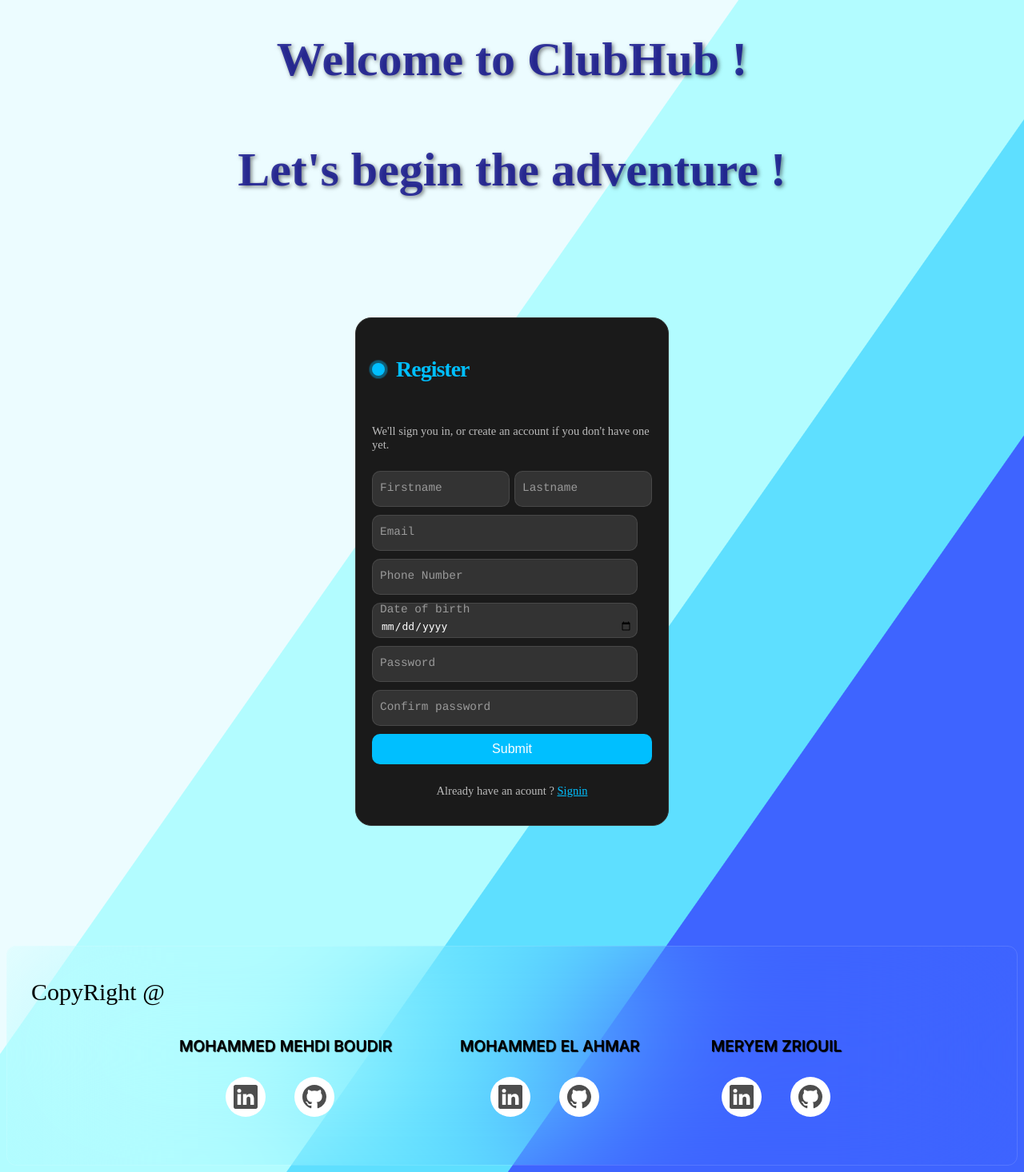
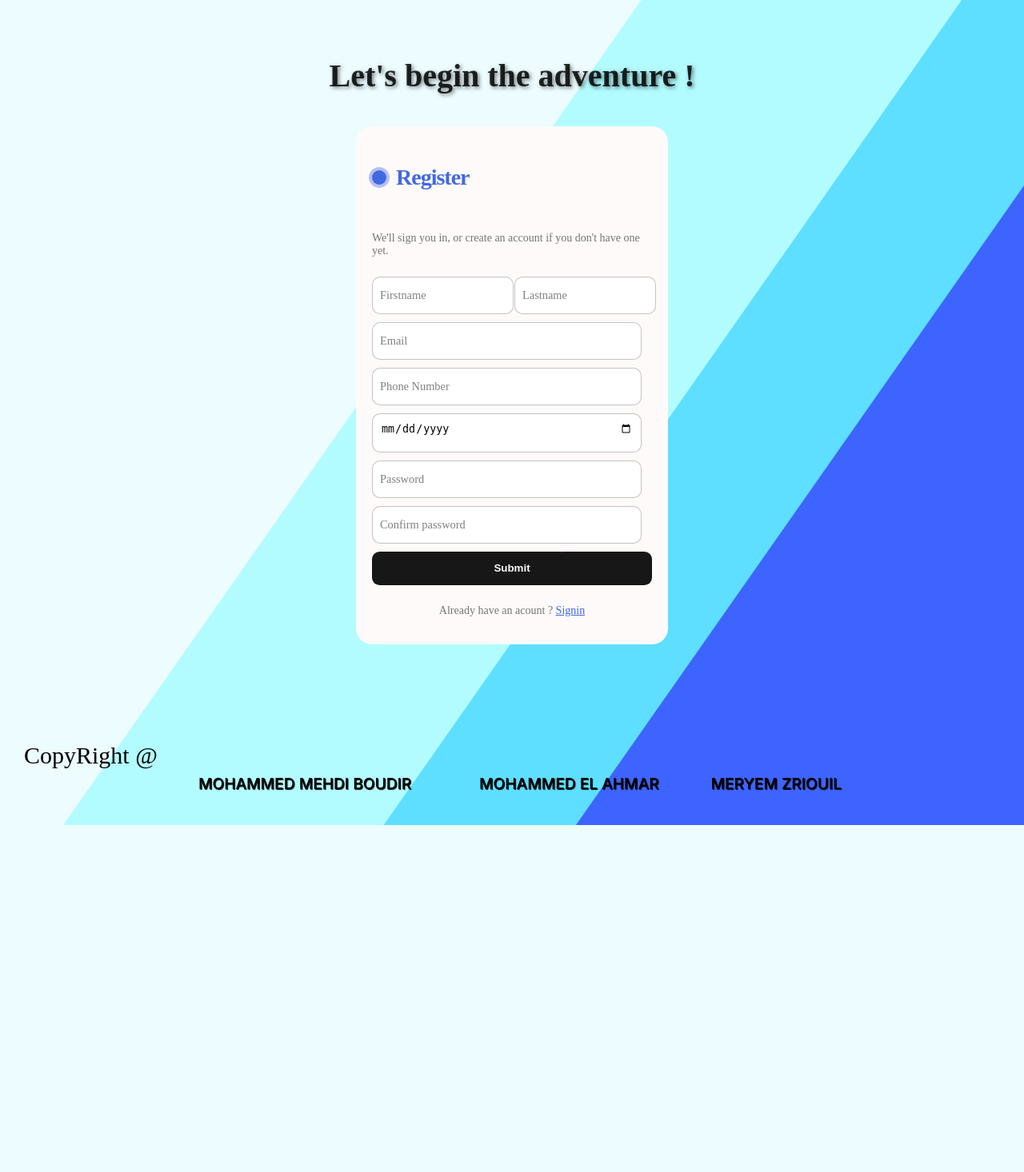
Before and after one commit to mohammedmehdio/project, a PHP site: page /html/sign_up.html in a window 1280 px wide. Shown: the whole page at 80% size. After the commit the page ends 1032 px from the top, so only its background shows below. Run offline with PHP 8.4, Linux system fonts and the light colour scheme; some web fonts are replaced.

Commit message:
change somthing in sign up page

```diff
--- a/css/sign_up.css
+++ b/css/sign_up.css
@@ -18,10 +18,10 @@ body{
 h1{
     text-align: center;
     font-family: 'Tilt Warp';
-    color: rgba(21, 21, 142, 0.845);
-    font-size: 60px;
+    color: rgba(0, 0, 0, 0.845);
+    font-size: 40px;
     text-shadow: 2px 2px 5px rgba(0, 0, 0, 0.5);
-    margin-bottom:90px ;
+    margin-bottom:10px ;
 }
 
 .form {
@@ -29,31 +29,39 @@ h1{
   flex-direction: column;
   gap: 10px;
   max-width: 350px;
+  background-color: #FFFAFA;
   padding: 20px;
   border-radius: 20px;
   position: relative;
-    background-color: #1a1a1a;
-    color: #fff;
-    border: 1px solid #333;
   margin: auto;
-    margin-top: 150px;
-    margin-bottom: 150px;
+  margin-top: 40px;
 }
 
 .title {
   font-size: 28px;
+  color: royalblue;
   font-weight: 600;
   letter-spacing: -1px;
   position: relative;
   display: flex;
   align-items: center;
   padding-left: 30px;
-    color: #00bfff;
+}
+
+.title::before,.title::after {
+  position: absolute;
+  content: "";
+  height: 16px;
+  width: 16px;
+  border-radius: 50%;
+  left: 0px;
+  background-color: royalblue;
 }
 
 .title::before {
   width: 18px;
   height: 18px;
+  background-color: royalblue;
 }
 
 .title::after {
@@ -62,33 +70,21 @@ h1{
   animation: pulse 1s linear infinite;
 }
 
-  .title::before,
-  .title::after {
-    position: absolute;
-    content: "";
-    height: 16px;
-    width: 16px;
-    border-radius: 50%;
-    left: 0px;
-    background-color: #00bfff;
-  }
-
-  .message,
-  .signin {
-    font-size: 14.5px;
-    color: rgba(255, 255, 255, 0.7);
+.message, .signin {
+  color: rgba(88, 87, 87, 0.822);
+  font-size: 14px;
 }
 
 .signin {
   text-align: center;
 }
 
+.signin a {
+  color: royalblue;
+}
+
 .signin a:hover {
   text-decoration: underline royalblue;
-  }
-
-  .signin a {
-    color: #00bfff;
 }
 
 .flex {
@@ -102,58 +98,126 @@ h1{
 }
 
 .form label .input {
-    background-color: #333;
-    color: #fff;
-    width: 90%;
-    padding: 20px 05px 05px 10px;
+  width: 100%;
+  padding: 10px 10px 20px 10px;
   outline: 0;
   border: 1px solid rgba(105, 105, 105, 0.397);
   border-radius: 10px;
+  width: 90%;
 }
 
 .form label .input + span {
-    color: rgba(255, 255, 255, 0.5);
   position: absolute;
   left: 10px;
-    top: 0px;
+  top: 15px;
+  color: grey;
   font-size: 0.9em;
   cursor: text;
   transition: 0.3s ease;
-    font-family:  Courier, monospace;
 }
 
 .form label .input:placeholder-shown + span {
-    top: 12.5px;
+  top: 15px;
   font-size: 0.9em;
 }
 
-  .form label .input:focus + span,
-  .form label .input:valid + span {
-    color: #00bfff;
-    top: 0px;
-    font-size: 0.9em;
-    font-weight: 650;
-    font-family: 'Courier New', Courier, monospace;
+.form label .input:focus + span,.form label .input:valid + span {
+  top: 30px;
+  font-size: 0.7em;
+  font-weight: 600;
 }
 
-  .input {
-    font-size: medium;
+.form label .input:valid + span {
+  color: green;
 }
 
-  .submit {
+.button {
+  width: 150px;
+  padding: 0;
   border: none;
-    outline: none;
-    padding: 10px;
-    border-radius: 10px;
-    color: #fff;
-    font-size: 16px;
-    transform: .3s ease;
-    background-color: #00bfff;
+  transform: rotate(2deg);
+  transform-origin: center;
+  font-family: "Gochi Hand", cursive;
+  text-decoration: none;
+  font-size: 15px;
+  cursor: pointer;
+  padding-bottom: 3px;
+  border-radius: 5px;
+  box-shadow: 0 2px 0 #494a4b;
+  transition: all 0.3s cubic-bezier(0.175, 0.885, 0.32, 1.275);
+  background-color: #5cdb95;
 }
 
-  .submit:hover {
-    background-color: #00bfff96;
+.button span {
+  background: #f1f5f8;
+  display: block;
+  padding: 0.5rem 1rem;
+  border-radius: 5px;
+  border: 2px solid #494a4b;
 }
+
+.button:active {
+  transform: translateY(5px);
+  padding-bottom: 0px;
+  outline: 0;
+}
+
+button {
+  font-family: Arial, Helvetica, sans-serif;
+  font-weight: bold;
+  color: white;
+  background-color: #171717;
+  padding: 1em 2em;
+  border: none;
+  border-radius: .6rem;
+  position: relative;
+  cursor: pointer;
+  overflow: hidden;
+  width: 100%;
+  margin: auto;
+}
+
+button span:not(:nth-child(6)) {
+  position: absolute;
+  left: 50%;
+  top: 50%;
+  transform: translate(-50%, -50%);
+  height: 30px;
+  width: 30px;
+  background-color: #0c66ed;
+  border-radius: 50%;
+  transition: .6s ease;
+}
+
+button span:nth-child(6) {
+  position: relative;
+}
+
+button span:nth-child(1) {
+  transform: translate(-3.3em, -4em);
+}
+
+button span:nth-child(2) {
+  transform: translate(-7em, 2.3em);
+}
+
+button span:nth-child(3) {
+  transform: translate(-.2em, 1.8em);
+}
+
+button span:nth-child(4) {
+  transform: translate(3.5em, 2.4em);
+}
+
+button span:nth-child(5) {
+  transform: translate(3.5em, -3.8em);
+}
+
+button:hover span:not(:nth-child(6)) {
+  transform: translate(-50%, -50%) scale(14);
+  transition: 1.5s ease;
+}
+
 
 @keyframes pulse {
   from {
@@ -168,15 +232,15 @@ h1{
 }
 
   .footer{
-    margin-top: 30px;
+    margin-top: 50px;
     padding: 2em;
     display: flex;
     justify-content: space-between;
-    backdrop-filter: blur(100px) saturate(100%);
+
       -webkit-backdrop-filter: blur(100px) saturate(100%);
       background-color: rgba(17, 25, 40, 0);
       border-radius: 12px;
-      border: 1px solid rgba(255, 255, 255, 0.125);
+
   }
 
   .footer-title{
@@ -202,74 +266,9 @@ h1{
     list-style: none;
   }
 
-  .example-2 {
-    display: flex;
-  }
-
-  .example-2 .icon-content {
-    margin-top: 5px;
-    margin: 0 10px;
-    position: relative;
-    padding: 0.5rem;
-  }
-
-  .example-2 .icon-content a {
-    position: relative;
-    overflow: hidden;
-    display: flex;
-    justify-content: center;
-    align-items: center;
-    width: 50px;
-    height: 50px;
-    border-radius: 50%;
-    color: #4d4d4d;
-    background-color: #fff;
-    transition: all 0.3s ease-in-out;
-  }
-
-  .example-2 .icon-content a:hover {
-    box-shadow: 3px 2px 45px 0px rgb(0 0 0 / 12%);
-  }
-
-  .example-2 .icon-content a svg {
-    position: relative;
-    z-index: 1;
-    width: 30px;
-    height: 30px;
-  }
-
-  .example-2 .icon-content a:hover {
-    color: white;
-  }
-
-  .example-2 .icon-content a .filled {
-    position: absolute;
-    top: auto;
-    bottom: 0;
-    left: 0;
-    width: 100%;
-    height: 0;
-    background-color: #000;
-    transition: all 0.3s ease-in-out;
-  }
-
-  .example-2 .icon-content a:hover .filled {
-    height: 100%;
-  }
-
-  .example-2 .icon-content a[data-social="linkedin"] .filled,
-  .example-2 .icon-content a[data-social="linkedin"]  .tooltip {
-    background-color: #0274b3;
-  }
-
-  .example-2 .icon-content a[data-social="github"] .filled,
-  .example-2 .icon-content a[data-social="github"]  .tooltip {
-    background-color: #24262a;
-  }
-
   .copy{
     position: absolute ;
-    top: 0;
+
     left: 0;
     margin-top: 40px;
     margin-left: 30px;
--- a/css/style.css
+++ b/css/style.css
@@ -5,12 +5,8 @@
 @import url('https://fonts.googleapis.com/css2?family=Bungee+Spice&family=Rubik+Doodle+Shadow&display=swap');
 
 body{
-    background: linear-gradient(125deg, #ECFCFF 0%, #ECFCFF 40%, #B2FCFF calc(40% + 1px), #B2FCFF 60%, #5EDFFF calc(60% + 1px), #5EDFFF 72%, #3E64FF calc(72% + 1px), #3E64FF 100%);.welcome{
-    position:relative;
-    margin:auto;
+    background-image: linear-gradient(125deg, #ECFCFF 0%, #ECFCFF 40%, #B2FCFF calc(40% + 1px), #B2FCFF 60%, #5EDFFF calc(60% + 1px), #5EDFFF 72%, #3E64FF calc(72% + 1px), #3E64FF 100%);.welcome{
 
-    width:700px;
-    margin-top: 50px;
 }}
 
 h1{
--- a/html/sign_up.html
+++ b/html/sign_up.html
@@ -8,8 +8,8 @@
 </head>
 <body>
     <div>
-    <h1>
-Welcome to ClubHub !<br><br> Let's begin the adventure !
+    <br>
+<br> <h1 >Let's begin the adventure !
     </h1>
     </div>
     <form class="form">
@@ -39,7 +39,7 @@ Welcome to ClubHub !<br><br> Let's begin the adventure !
 
         <label>
             <input class="input" type="date" placeholder="" required="">
-            <span>Date of birth</span>
+            <span></span>
         </label>
 
         <label>
@@ -51,7 +51,14 @@ Welcome to ClubHub !<br><br> Let's begin the adventure !
             <input class="input" type="password" placeholder="" required="">
             <span>Confirm password</span>
         </label>
-        <button class="submit">Submit</button>
+        <button>
+          <span class="circle1"></span>
+          <span class="circle2"></span>
+          <span class="circle3"></span>
+          <span class="circle4"></span>
+          <span class="circle5"></span>
+          <span class="text">Submit</span>
+      </button>
         <p class="signin">Already have an acount ? <a href="#">Signin</a> </p>
     </form>
 
@@ -61,153 +68,14 @@ Welcome to ClubHub !<br><br> Let's begin the adventure !
         <b class="footer-title">
             <div class="copy"> CopyRight @ </div><div class="spaced-span"><span>MOHAMMED MEHDI BOUDIR</span>
                 <div>
-                    <ul class="example-2">
-                        <li class="icon-content">
-                          <a
-                            href="https://www.linkedin.com/in/mohammed-mehdi-boudir-618914298/" target="_blank"
-                            aria-label="LinkedIn"
-                            data-social="linkedin"
-                          >
-                            <div class="filled"></div>
-                            <svg
-                              xmlns="http://www.w3.org/2000/svg"
-                              width="16"
-                              height="16"
-                              fill="currentColor"
-                              class="bi bi-linkedin"
-                              viewBox="0 0 16 16"
-                              xml:space="preserve"
-                            >
-                              <path
-                                d="M0 1.146C0 .513.526 0 1.175 0h13.65C15.474 0 16 .513 16 1.146v13.708c0 .633-.526 1.146-1.175 1.146H1.175C.526 16 0 15.487 0 14.854zm4.943 12.248V6.169H2.542v7.225zm-1.2-8.212c.837 0 1.358-.554 1.358-1.248-.015-.709-.52-1.248-1.342-1.248S2.4 3.226 2.4 3.934c0 .694.521 1.248 1.327 1.248zm4.908 8.212V9.359c0-.216.016-.432.08-.586.173-.431.568-.878 1.232-.878.869 0 1.216.662 1.216 1.634v3.865h2.401V9.25c0-2.22-1.184-3.252-2.764-3.252-1.274 0-1.845.7-2.165 1.193v.025h-.016l.016-.025V6.169h-2.4c.03.678 0 7.225 0 7.225z"
-                                fill="currentColor"
-                              ></path>
-                            </svg>
-                          </a>
-                          <div class="tooltip"></div>
-                        </li>
-                        <li class="icon-content">
-                          <a href="https://github.com/mohammedmehdil"  target="_blank" aria-label="GitHub" data-social="github">
-                            <div class="filled"></div>
-                            <svg
-                              xmlns="http://www.w3.org/2000/svg"
-                              width="16"
-                              height="16"
-                              fill="currentColor"
-                              class="bi bi-github"
-                              viewBox="0 0 16 16"
-                              xml:space="preserve"
-                            >
-                              <path
-                                d="M8 0C3.58 0 0 3.58 0 8c0 3.54 2.29 6.53 5.47 7.59.4.07.55-.17.55-.38 0-.19-.01-.82-.01-1.49-2.01.37-2.53-.49-2.69-.94-.09-.23-.48-.94-.82-1.13-.28-.15-.68-.52-.01-.53.63-.01 1.08.58 1.23.82.72 1.21 1.87.87 2.33.66.07-.52.28-.87.51-1.07-1.78-.2-3.64-.89-3.64-3.95 0-.87.31-1.59.82-2.15-.08-.2-.36-1.02.08-2.12 0 0 .67-.21 2.2.82.64-.18 1.32-.27 2-.27s1.36.09 2 .27c1.53-1.04 2.2-.82 2.2-.82.44 1.1.16 1.92.08 2.12.51.56.82 1.27.82 2.15 0 3.07-1.87 3.75-3.65 3.95.29.25.54.73.54 1.48 0 1.07-.01 1.93-.01 2.2 0 .21.15.46.55.38A8.01 8.01 0 0 0 16 8c0-4.42-3.58-8-8-8"
-                                fill="currentColor"
-                              ></path>
-                            </svg>
-                          </a>
-                          <div class="tooltip"></div>
-                        </li>
-                    </ul>
+
                 </div>
     </div>
             <div class="spaced-span"> <span class="m">MOHAMMED  EL  AHMAR</span>
-                <div>
-                    <ul class="example-2">
-                        <li class="icon-content">
-                          <a
-                            href="https://www.linkedin.com/in/mohammed-el-ahmar-470516213/" target="_blank"
-                            aria-label="LinkedIn"
-                            data-social="linkedin"
-                          >
-                            <div class="filled"></div>
-                            <svg
-                              xmlns="http://www.w3.org/2000/svg"
-                              width="16"
-                              height="16"
-                              fill="currentColor"
-                              class="bi bi-linkedin"
-                              viewBox="0 0 16 16"
-                              xml:space="preserve"
-                            >
-                              <path
-                                d="M0 1.146C0 .513.526 0 1.175 0h13.65C15.474 0 16 .513 16 1.146v13.708c0 .633-.526 1.146-1.175 1.146H1.175C.526 16 0 15.487 0 14.854zm4.943 12.248V6.169H2.542v7.225zm-1.2-8.212c.837 0 1.358-.554 1.358-1.248-.015-.709-.52-1.248-1.342-1.248S2.4 3.226 2.4 3.934c0 .694.521 1.248 1.327 1.248zm4.908 8.212V9.359c0-.216.016-.432.08-.586.173-.431.568-.878 1.232-.878.869 0 1.216.662 1.216 1.634v3.865h2.401V9.25c0-2.22-1.184-3.252-2.764-3.252-1.274 0-1.845.7-2.165 1.193v.025h-.016l.016-.025V6.169h-2.4c.03.678 0 7.225 0 7.225z"
-                                fill="currentColor"
-                              ></path>
-                            </svg>
-                          </a>
-                          <div class="tooltip"></div>
-                        </li>
-                        <li class="icon-content">
-                          <a href="https://github.com/mohammedelahmar"  target="_blank" aria-label="GitHub" data-social="github">
-                            <div class="filled"></div>
-                            <svg
-                              xmlns="http://www.w3.org/2000/svg"
-                              width="16"
-                              height="16"
-                              fill="currentColor"
-                              class="bi bi-github"
-                              viewBox="0 0 16 16"
-                              xml:space="preserve"
-                            >
-                              <path
-                                d="M8 0C3.58 0 0 3.58 0 8c0 3.54 2.29 6.53 5.47 7.59.4.07.55-.17.55-.38 0-.19-.01-.82-.01-1.49-2.01.37-2.53-.49-2.69-.94-.09-.23-.48-.94-.82-1.13-.28-.15-.68-.52-.01-.53.63-.01 1.08.58 1.23.82.72 1.21 1.87.87 2.33.66.07-.52.28-.87.51-1.07-1.78-.2-3.64-.89-3.64-3.95 0-.87.31-1.59.82-2.15-.08-.2-.36-1.02.08-2.12 0 0 .67-.21 2.2.82.64-.18 1.32-.27 2-.27s1.36.09 2 .27c1.53-1.04 2.2-.82 2.2-.82.44 1.1.16 1.92.08 2.12.51.56.82 1.27.82 2.15 0 3.07-1.87 3.75-3.65 3.95.29.25.54.73.54 1.48 0 1.07-.01 1.93-.01 2.2 0 .21.15.46.55.38A8.01 8.01 0 0 0 16 8c0-4.42-3.58-8-8-8"
-                                fill="currentColor"
-                              ></path>
-                            </svg>
-                          </a>
-                          <div class="tooltip"></div>
-                        </li>
-                    </ul>
-                </div>
+
     </div>
             <div class="spaced-span"> <span class="m">MERYEM  ZRIOUIL</span>
-                <div>
-                    <ul class="example-2">
-                        <li class="icon-content">
-                          <a
-                            href="https://www.linkedin.com/in/meryem-zriouil-73b202317/" target="_blank"
-                            aria-label="LinkedIn"
-                            data-social="linkedin"
-                          >
-                            <div class="filled"></div>
-                            <svg
-                              xmlns="http://www.w3.org/2000/svg"
-                              width="16"
-                              height="16"
-                              fill="currentColor"
-                              class="bi bi-linkedin"
-                              viewBox="0 0 16 16"
-                              xml:space="preserve"
-                            >
-                              <path
-                                d="M0 1.146C0 .513.526 0 1.175 0h13.65C15.474 0 16 .513 16 1.146v13.708c0 .633-.526 1.146-1.175 1.146H1.175C.526 16 0 15.487 0 14.854zm4.943 12.248V6.169H2.542v7.225zm-1.2-8.212c.837 0 1.358-.554 1.358-1.248-.015-.709-.52-1.248-1.342-1.248S2.4 3.226 2.4 3.934c0 .694.521 1.248 1.327 1.248zm4.908 8.212V9.359c0-.216.016-.432.08-.586.173-.431.568-.878 1.232-.878.869 0 1.216.662 1.216 1.634v3.865h2.401V9.25c0-2.22-1.184-3.252-2.764-3.252-1.274 0-1.845.7-2.165 1.193v.025h-.016l.016-.025V6.169h-2.4c.03.678 0 7.225 0 7.225z"
-                                fill="currentColor"
-                              ></path>
-                            </svg>
-                          </a>
-                          <div class="tooltip"></div>
-                        </li>
-                        <li class="icon-content">
-                          <a href="https://github.com/meryem-ZRIOUIL"  target="_blank" aria-label="GitHub" data-social="github">
-                            <div class="filled"></div>
-                            <svg
-                              xmlns="http://www.w3.org/2000/svg"
-                              width="16"
-                              height="16"
-                              fill="currentColor"
-                              class="bi bi-github"
-                              viewBox="0 0 16 16"
-                              xml:space="preserve"
-                            >
-                              <path
-                                d="M8 0C3.58 0 0 3.58 0 8c0 3.54 2.29 6.53 5.47 7.59.4.07.55-.17.55-.38 0-.19-.01-.82-.01-1.49-2.01.37-2.53-.49-2.69-.94-.09-.23-.48-.94-.82-1.13-.28-.15-.68-.52-.01-.53.63-.01 1.08.58 1.23.82.72 1.21 1.87.87 2.33.66.07-.52.28-.87.51-1.07-1.78-.2-3.64-.89-3.64-3.95 0-.87.31-1.59.82-2.15-.08-.2-.36-1.02.08-2.12 0 0 .67-.21 2.2.82.64-.18 1.32-.27 2-.27s1.36.09 2 .27c1.53-1.04 2.2-.82 2.2-.82.44 1.1.16 1.92.08 2.12.51.56.82 1.27.82 2.15 0 3.07-1.87 3.75-3.65 3.95.29.25.54.73.54 1.48 0 1.07-.01 1.93-.01 2.2 0 .21.15.46.55.38A8.01 8.01 0 0 0 16 8c0-4.42-3.58-8-8-8"
-                                fill="currentColor"
-                              ></path>
-                            </svg>
-                          </a>
-                          <div class="tooltip"></div>
-                        </li>
-                    </ul>
-                </div>
+
             </div>
         </b>
     </footer>
```
Also changed, not shown: img/blue.jpg (added). Lines whose indentation alone changed are shown as unchanged.
